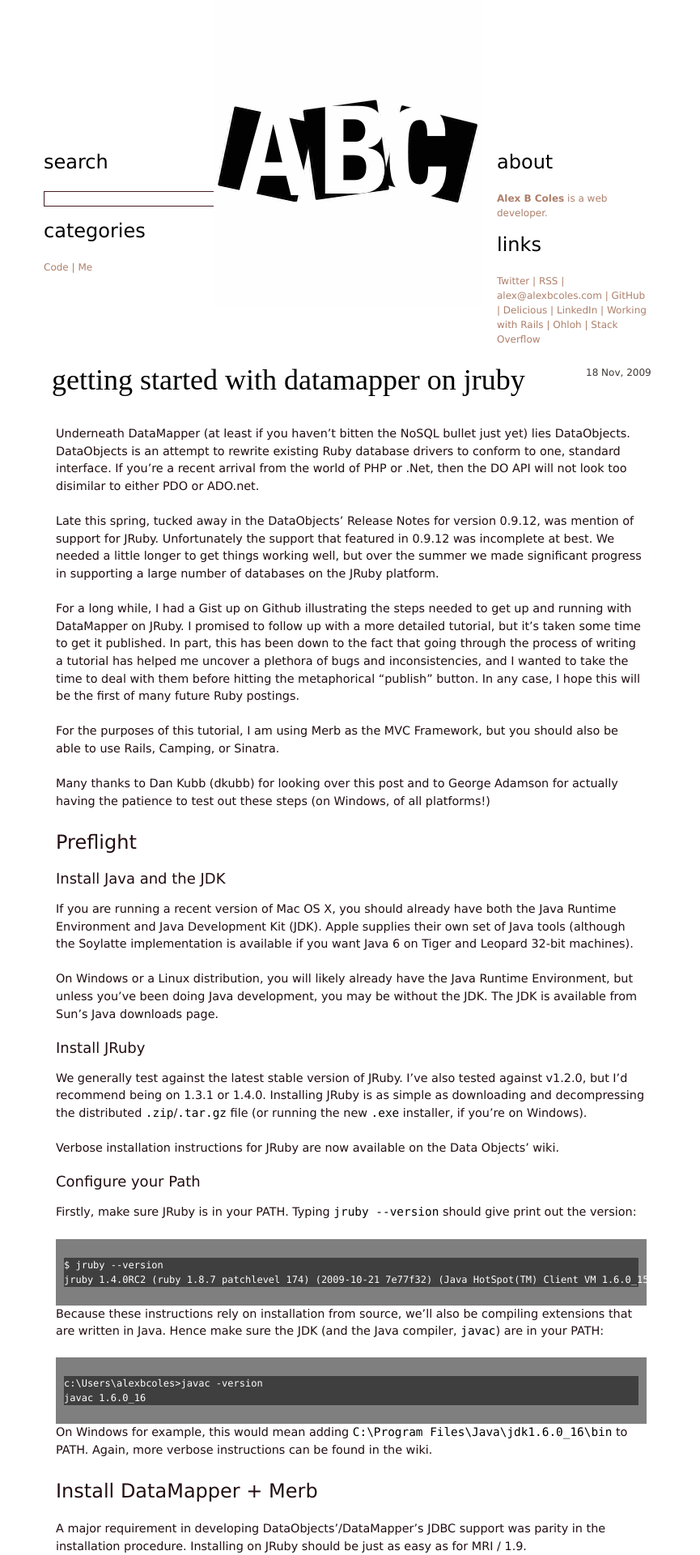
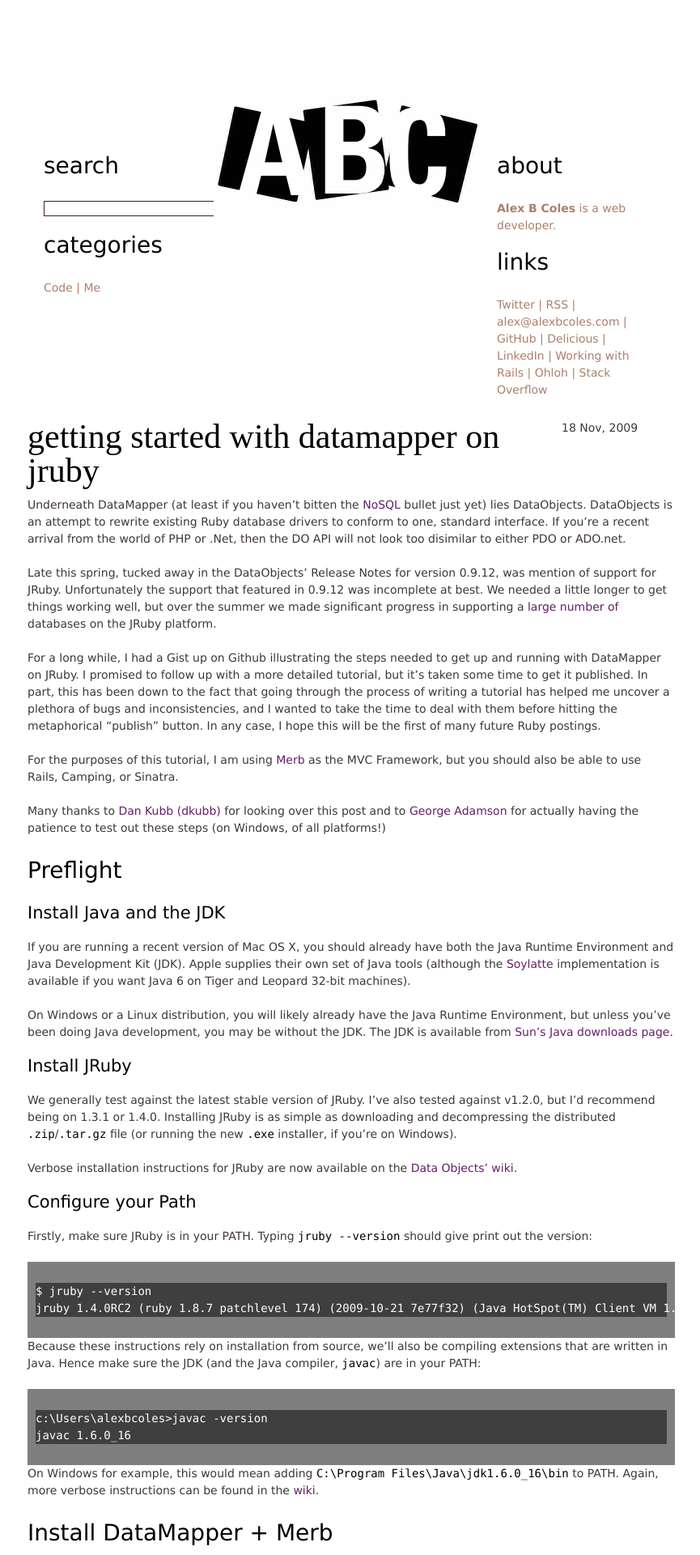
Before and after one commit to myabc/myabc.github.com, a Jekyll site: the page built from _posts/2009-11-18-getting-started-with-datamapper-merb-on-jruby.markdown, in a window 1280 px wide. Shown: the top 1920 px of the page at 81% size, without its empty margins (206-1071 px from the left). Built offline with Jekyll 4.4.1, drawn with Linux system fonts in a browser that asks for light colours; nearby versions of some CDN libraries; some web fonts are replaced; Markdown is read by kramdown in place of the engine named in the settings; comment, search, counter and statistics services are not loaded.

Commit message:
Remove padding from posts
Signed-off-by: Alex Coles <alex@alexbcoles.com>

```diff
--- a/_sass/partials/_base.sass
+++ b/_sass/partials/_base.sass
@@ -13,5 +13,6 @@ $din-regular: 'DIN Next W01 Regular'
 $din-bold:    'DIN Next W01 Bold'
 $din-italic:  'DIN Next W01 Italic'
 
-$blueprint-font-family: 'DIN Next W01 Regular', 'Verdana', sans-serif
+$blueprint-font-family:       'DIN Next W01 Regular', 'Verdana', sans-serif
 $blueprint-fixed-font-family: 'andale mono', 'lucida console', monospace
+$blueprint-font-size:         14px
--- a/stylesheets/screen.css
+++ b/stylesheets/screen.css
@@ -33,7 +33,7 @@ h3#comments { font-size: 1.6em; }
 
 .content p { color: #3f3735; }
 
-body { line-height: 1.5; font-family: "DIN Next W01 Regular", "Verdana", sans-serif; color: black; font-size: 75%; }
+body { line-height: 1.5; font-family: "DIN Next W01 Regular", "Verdana", sans-serif; color: black; font-size: 87.5%; }
 
 h1, h2, h3, h4, h5, h6 { font-weight: normal; color: black; }
 h1 img, h2 img, h3 img, h4 img, h5 img, h6 img { margin: 0; }
@@ -149,33 +149,18 @@ form.bp select { background-color: #fff; border-width: 1px; border-style: solid;
 form.bp input.text, form.bp input.title, form.bp input[type=email], form.bp input[type=text], form.bp input[type=password] { width: 300px; }
 form.bp textarea { width: 390px; height: 250px; }
 
-.wrap-post { background-repeat: repeat-y; }
-
-.separator-post { background-repeat: repeat-y; }
-
 .meta-post { padding-top: 5px; }
 
 .meta-post-wide { padding-top: 5px; }
 
-.meta-title { margin: 0; margin-bottom: -10px; width: 655px; float: left; padding-left: 30px; }
+.meta-title { margin: 0; margin-bottom: -10px; width: 655px; float: left; }
 
 .meta-date { margin: 0; padding-left: 5px; width: 110px; float: left; }
 
-.post-content { width: 730px; padding-left: 35px; padding-right: 30px; padding-top: 30px; padding-bottom: 30px; margin-bottom: -20px; }
-.post-content p, .post-content li, .post-content a, .post-content h1, .post-content h2, .post-content h3 { color: #210d11 !important; }
-.post-content p, .post-content li { font-size: 120%; }
-.post-content a { text-decoration: none !important; }
-.post-content code, .post-content pre { color: black; opacity: 1; }
-.post-content div.highlight { padding: 5px 10px; }
-.post-content div.highlight code, .post-content div.highlight pre { color: white; }
-
-.post-content-wide { width: 730px; padding-left: 35px; padding-right: 30px; padding-top: 30px; padding-bottom: 30px; margin-bottom: -20px; }
-.post-content-wide p, .post-content-wide li, .post-content-wide a, .post-content-wide h1, .post-content-wide h2, .post-content-wide h3 { color: #210d11 !important; }
-.post-content-wide p, .post-content-wide li { font-size: 120%; }
-.post-content-wide a { text-decoration: none !important; }
-.post-content-wide code, .post-content-wide pre { color: black; opacity: 1; }
-.post-content-wide div.highlight { padding: 5px 10px; }
-.post-content-wide div.highlight code, .post-content-wide div.highlight pre { color: white; }
+.post-content a, .post-content-wide a { text-decoration: none; }
+.post-content code, .post-content pre, .post-content-wide code, .post-content-wide pre { color: black; opacity: 1; }
+.post-content div.highlight, .post-content-wide div.highlight { padding: 5px 10px; }
+.post-content div.highlight code, .post-content div.highlight pre, .post-content-wide div.highlight code, .post-content-wide div.highlight pre { color: white; }
 
 #disqus_thread p, #disqus_thread li, #disqus_thread span, #disqus_thread a, #disqus_thread h1, #disqus_thread h2, #disqus_thread h3, #disqus_thread pre, #disqus_thread code { color: #451c23 !important; font-size: 100%; }
 
```
Also changed, not shown: _sass/screen.sass (+9 -40 lines).
